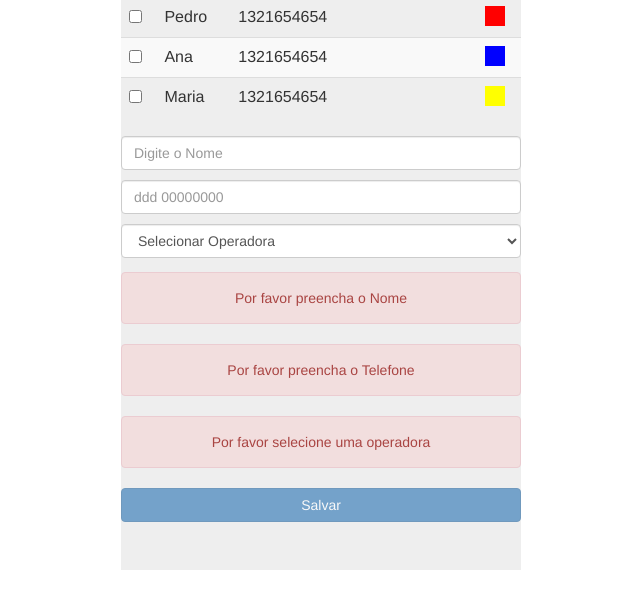
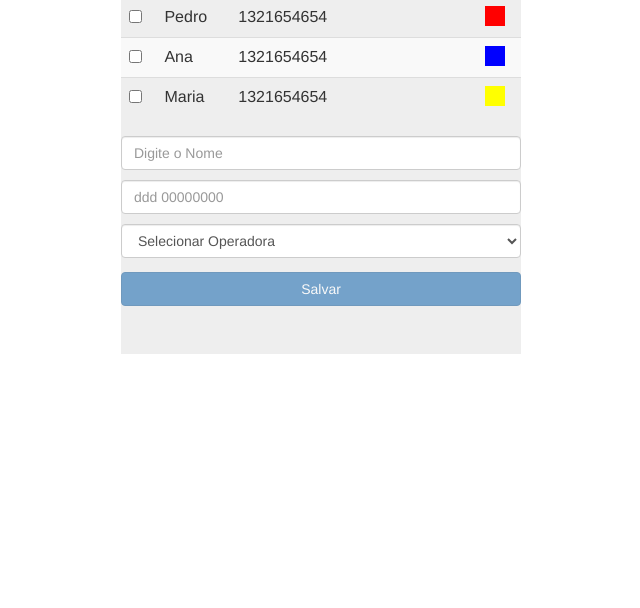
Before and after one commit to Luisfdc/ListaTelefonicaAngular, a plain HTML site: page index.html in a window 1280 px wide. Shown: the part 174-782 px from the top of the page, without its empty margins (319-959 px from the left). Drawn offline with nearby package versions, Linux system fonts and the light colour scheme.

Commit message:
modfied index

```diff
--- a/index.html
+++ b/index.html
@@ -130,25 +130,25 @@
         </form>
 
         <div ng-messages="contatoForm.nome.$error">
-            <div ng-message="required" class="alert alert-danger">
+            <div ng-message="required" ng-if="contatoForm.nome.$dirty" class="alert alert-danger">
                 Por favor preencha o Nome
             </div>
-            <div ng-message="minlength" class="alert alert-danger">
+            <div ng-message="minlength" ng-if="contatoForm.nome.$dirty" class="alert alert-danger">
                 Campo nome deve ter mais que 4 caracteres
             </div>
         </div>
 
         <div ng-messages="contatoForm.telefone.$error">
-            <div ng-message="pattern" class="alert alert-danger">
+            <div ng-message="pattern" ng-if="contatoForm.telefone.$dirty" class="alert alert-danger">
                 Campo Telefone inválido
             </div>
-            <div ng-message="required" class="alert alert-danger">
+            <div ng-message="required" ng-if="contatoForm.telefone.$dirty" class="alert alert-danger">
                 Por favor preencha o Telefone
             </div>
         </div>
 
         <div ng-messages="contatoForm.operadoras.$error">
-            <div ng-message="required" class="alert alert-danger">
+            <div ng-message="required" ng-if="contatoForm.operadoras.$dirty" class="alert alert-danger">
                 Por favor selecione uma operadora
             </div>
         </div>
```
